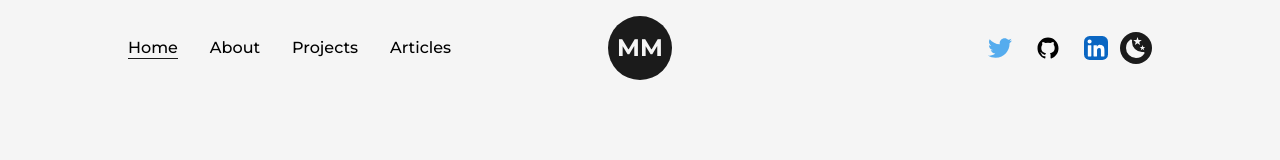
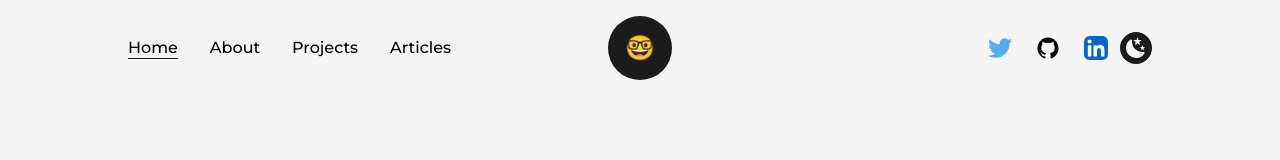
Before and after one commit to mainerprenuer/portfolio_v2, a Next.js app: page / in a window 1280 px wide. Shown: the top 160 px of the page. Built offline with nearby package versions, Linux system fonts and the light colour scheme.

Commit message:
changed MM to 🤓

```diff
--- a/src/components/Logo.js
+++ b/src/components/Logo.js
@@ -15,9 +15,9 @@ const Logo = () => {
           backgroundColor: ["#121212", "rgba(62,182,70,1)","rgba(240,242,242,1)","rgba(62,182,70,1)","rgba(240,242,242,1)", "#121212"],
           transition: {duration: 1, repeat: Infinity}
         }}
-        >MM</MotionLink>
+        >🤓</MotionLink>
     </div>
   )
 }
-240, 242, 242
+
 export default Logo
```
